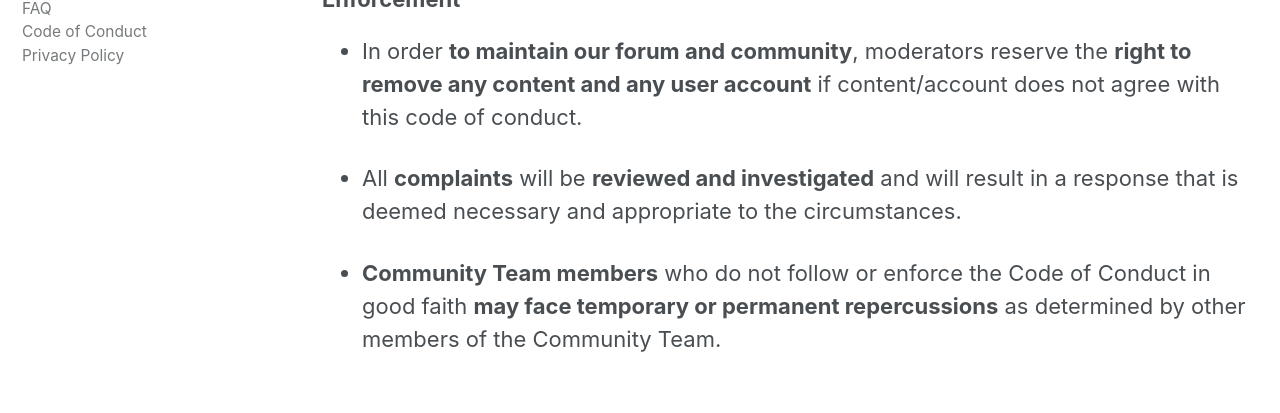
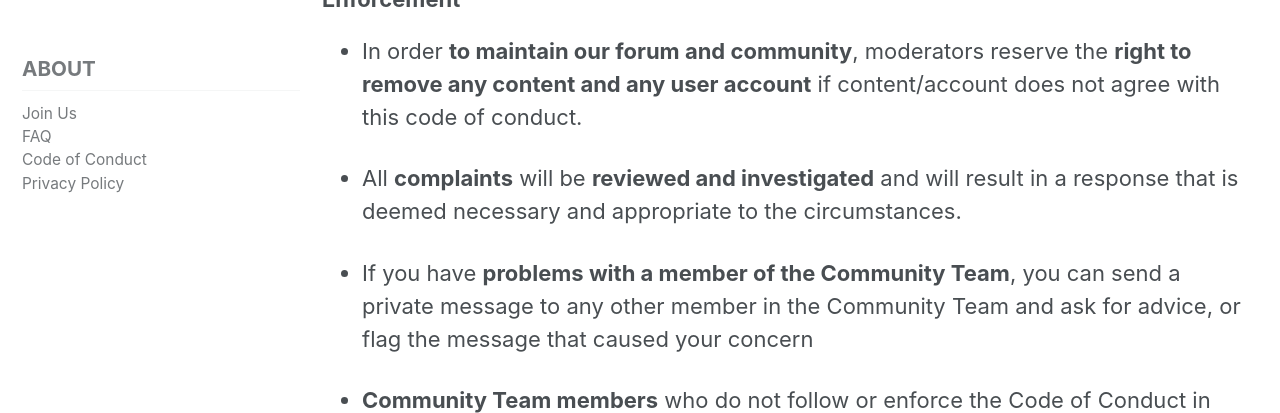
Before and after one commit to humanetech-community/community-hub, a Jekyll site: the page built from _about/03-about-code-of-conduct.md, in a window 1280 px wide and 900 px high, scrolled down 3083 px, cut to the strip 0-413 px from the top of the window. Built offline with Jekyll 4.4.1, drawn with Linux system fonts in a browser that asks for light colours; cached includes are drawn as plain includes; nearby versions of some CDN libraries.

Commit message:
Code of conduct updated

```diff
--- a/_about/03-about-code-of-conduct.md
+++ b/_about/03-about-code-of-conduct.md
@@ -71,4 +71,6 @@
 
 - All **complaints** will be **reviewed and investigated** and will result in a response that is deemed necessary and appropriate to the circumstances.
 
+- If you have **problems with a member of the Community Team**, you can send a private message to any other member in the Community Team and ask for advice, or flag the message that caused your concern
+
 - **Community Team members** who do not follow or enforce the Code of Conduct in good faith **may face temporary or permanent repercussions** as determined by other members of the Community Team.
```
